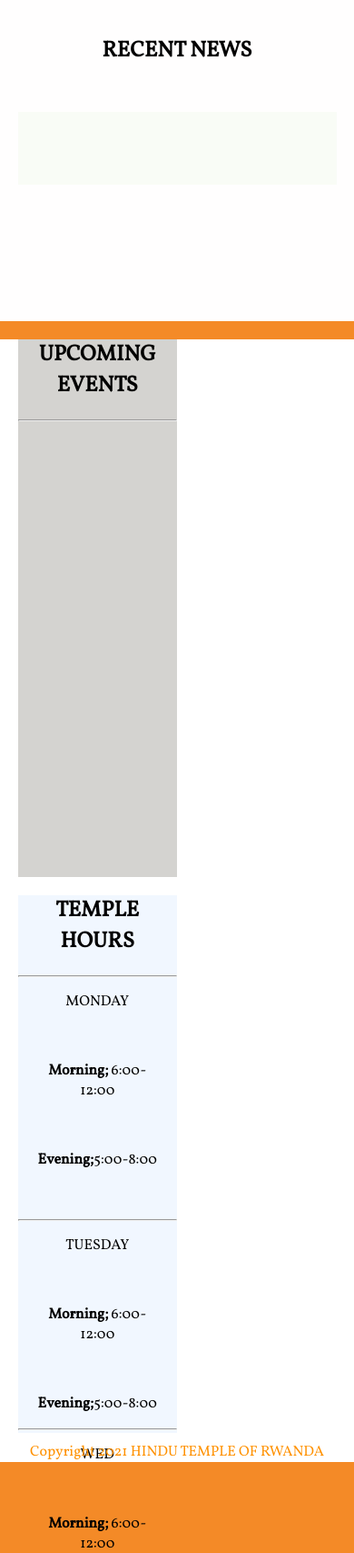
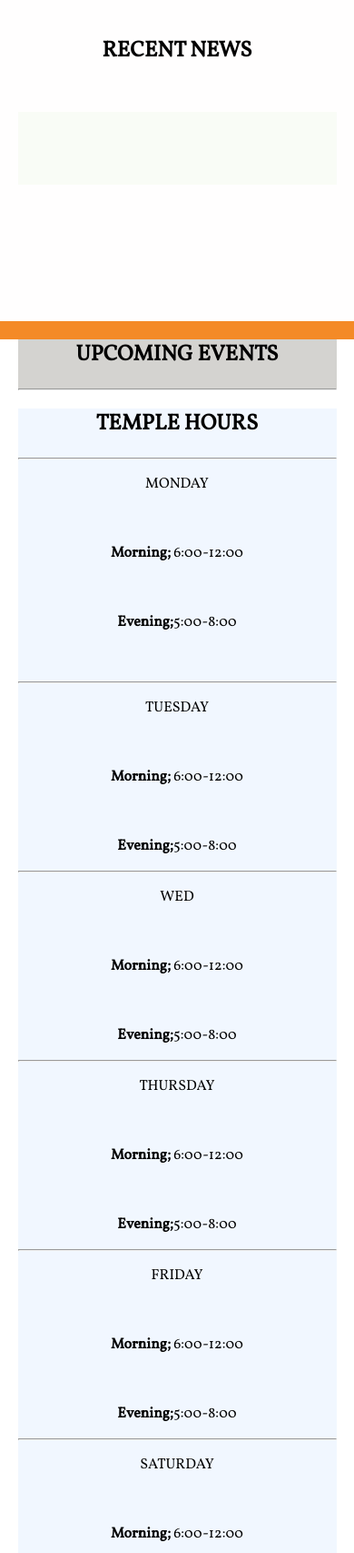
Before and after one commit to Angelus123/hindu-mandal, a PHP site: page / in a window 390 px wide. Shown: the part 749-2456 px from the top of the page at 91% size. Run offline with PHP 8.4, Linux system fonts and the light colour scheme; data that the repository does not hold is empty.

Commit message:
improve design

```diff
--- a/asset/css/styles.css
+++ b/asset/css/styles.css
@@ -396,6 +396,19 @@ color: rgb(15, 14, 14);
     text-align: center;
     font-weight: 800;
 }
+
+.section-temp-hours{
+    background-color:rgba(148, 147, 140, 0.404);
+    width:100%;
+    height: auto;
+    text-align:center
+}
+.section-temp-event{
+    background-color:rgba(159, 202, 252, 0.144);
+    width:100%;
+    height: auto;
+    text-align:center
+}
     .fixed{
         color: rgb(122, 110, 98)
 
```
